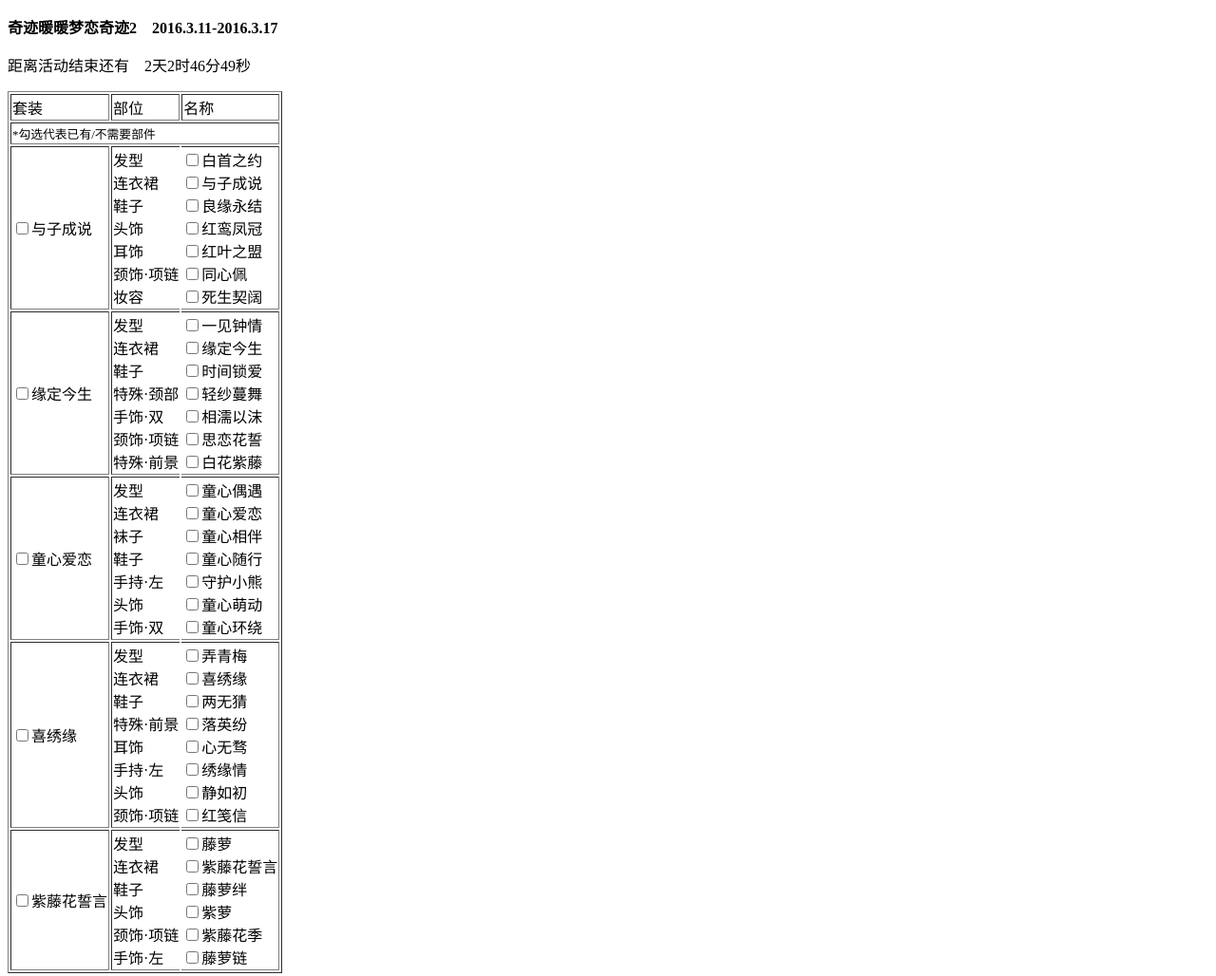
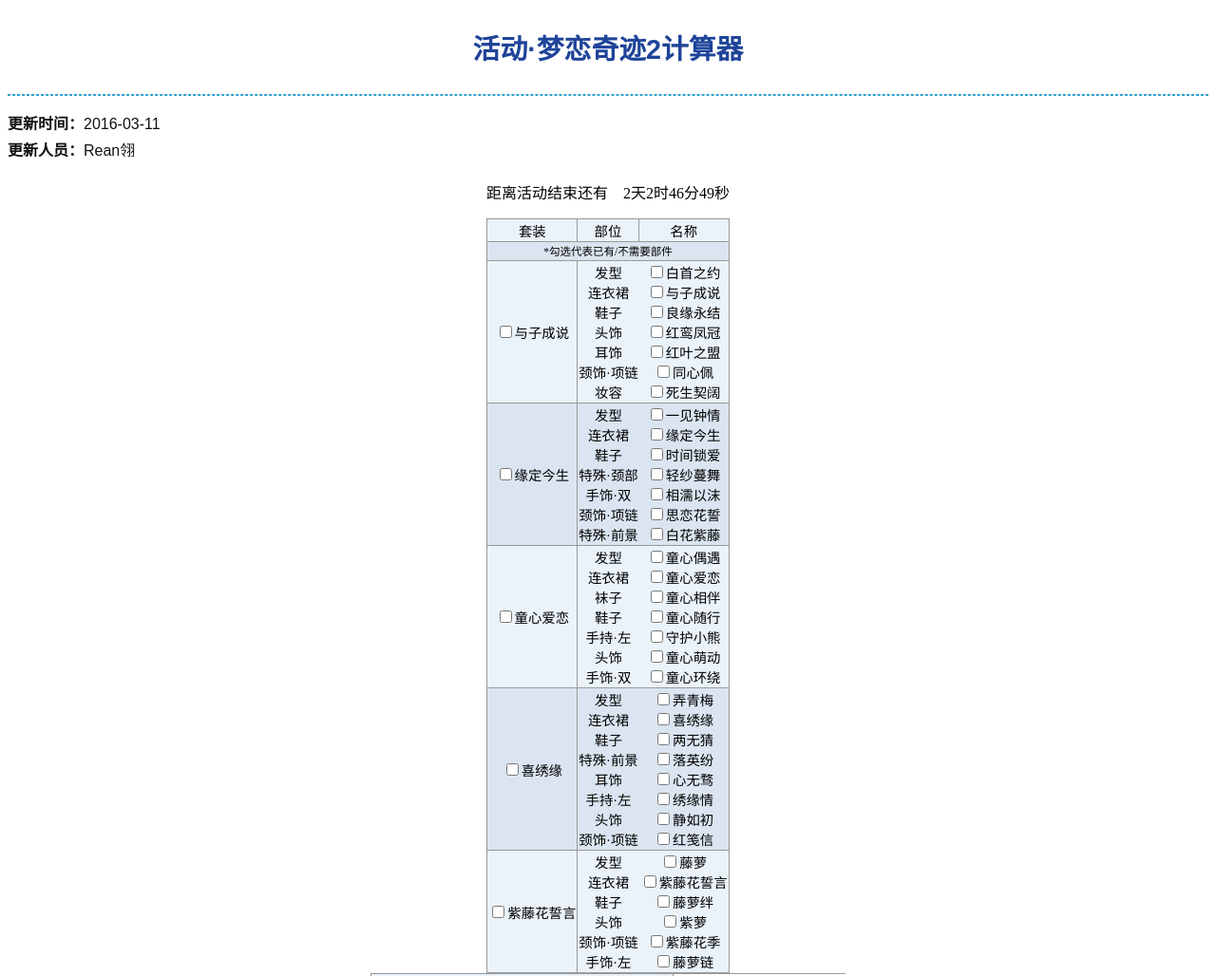
Before and after one commit to reanrean/dev-site, a plain HTML site: page nikki_wedding.html in a window 1280 px wide. Shown: the top 1028 px of the page at 95% size. Drawn offline with Linux system fonts and the light colour scheme; files that its build step writes are made by us from their sources.

Commit message:
Update nikki_wedding.html

```diff
--- a/nikki_wedding.html
+++ b/nikki_wedding.html
@@ -5,6 +5,7 @@
 <meta http-equiv="Content-Type" content="text/html; charset=UTF-8">
 <meta name="viewport" content="width=device-width, initial-scale=1, maximum-scale=1, user-scalable=no">
 <title>Miracle Nikki - 梦恋奇迹 2016.03</title>
+<link rel="stylesheet" href="../../css/style.css">
 <style>
 .remark{font-size:80%;}
 </style>
@@ -207,14 +208,20 @@ function selectBox(id,onchange,valArr,textArr){
 </script>
 </head>
 <body>
-<p>
-<b>奇迹暖暖梦恋奇迹2　2016.3.11-2016.3.17</b><br/>
+<div class="myframe" >
+<p align="center" class="title1">
+活动·梦恋奇迹2计算器<!--　2016.3.11-2016.3.17-->
 </p>
-<p>距离活动结束还有　<span id="showTime"></span></p>
-<p>
-<span id="table"></span>
+<hr class="mhr">
+<p class="normal">
+	<span class="title3">更新时间：</span><span id="lastupd">2016-03-11</span><br>
+	<span class="title3">更新人员：</span>Rean翎
+</p>
+<p align="center">距离活动结束还有　<span id="showTime"></span></p>
+<p align="center"><span id="table"></span>
 <span id="input"></span>
 <span id="calcres"></span>
 </p>
+</div>
 </body>
 </html>
```
